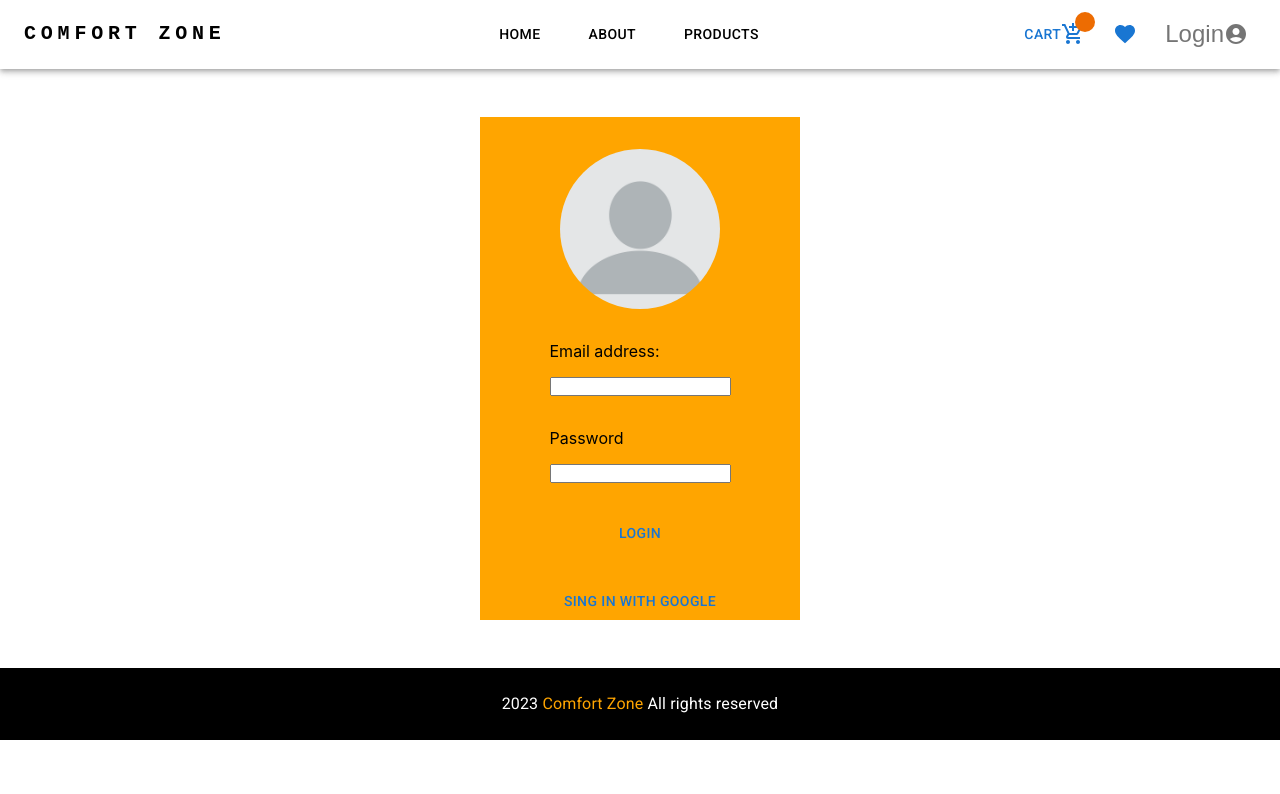
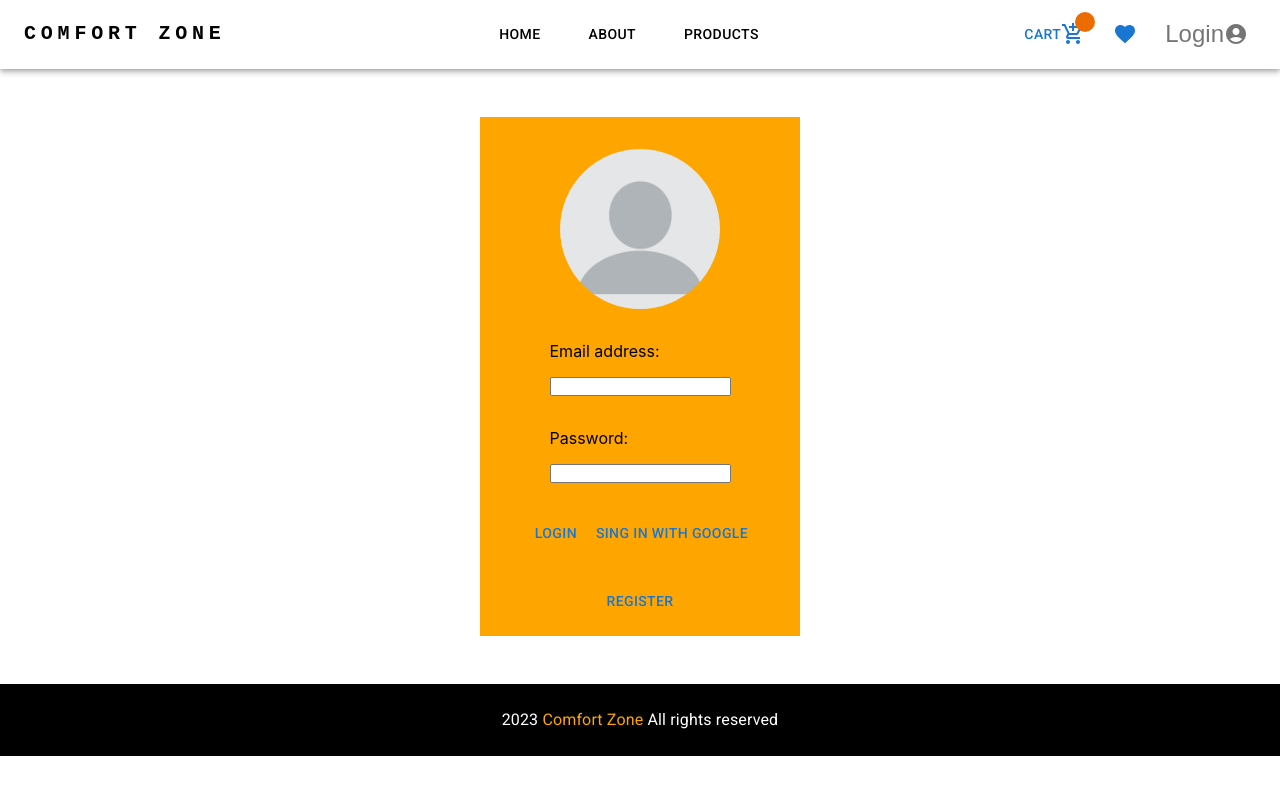
Before and after one commit to hfsyln/confysloth, a React (Create React App) app: page /login in a window 1280 px wide. Shown: the top 794 px of the page. Built offline with nearby package versions, Linux system fonts and the light colour scheme.

Commit message:
add register

```diff
--- a/src/pages/LoginPage.jsx
+++ b/src/pages/LoginPage.jsx
@@ -45,11 +45,14 @@ const signInGoog = () => {
               <input  value={loginEmail} type="text" onChange={(e)=> {setLoginEmail(e.target.value)} }/>
           </Box>
           <Box sx={{mx:"5",  display:"flex", flexDirection: "column", gap:"1rem"}}>
-              <label  className="form-label">Password</label>
+              <label  className="form-label">Password:</label>
               <input value={loginPass} type="password" onChange={(e)=> {setLoginPass(e.target.value)}}/>
           </Box>
+          <Box sx={{display:"flex"}}>
           <Button  onClick={login}>login</Button>
           <Button  onClick={signInGoog}>Sing In with Google</Button>
+          </Box>
+          <Button sx={{mb:"1rem"}}  onClick={()=>navigate("/register")}>Register</Button>
           </Box>
 
 
```
